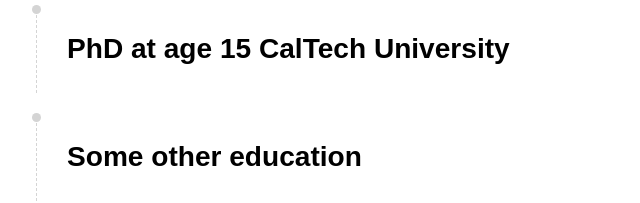
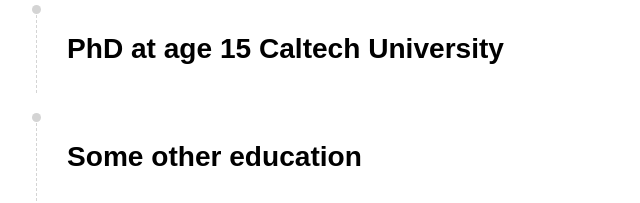
Before and after one commit to NoahMaktabi/noahmaktabi.github.io, a plain HTML site: page index.html in a window 1280 px wide. Shown: the part 1904-2107 px from the top of the page, 110-750 px from the left. Drawn offline with Linux system fonts and the light colour scheme; a web font is replaced by a local one.

Commit message:
Update index.html

```diff
--- a/index.html
+++ b/index.html
@@ -6,6 +6,7 @@
     <meta name="viewport" content="width=device-width, initial-scale=1.0">
     <meta name="description" content="Sheldon Cooper's Resume">
     <link rel="stylesheet" href="style.css">
+    <link rel = "icon" href ="sheldonhead.jpg" type = "image/x-icon">
     <link rel="preconnect" href="https://fonts.googleapis.com">
     <link rel="preconnect" href="https://fonts.gstatic.com" crossorigin>
     <link
@@ -95,7 +96,7 @@
             <div class="item">
                 <div class="item-content">
                     <div class="item-title-dated-div">
-                        <h3>PhD at age 15 CalTech University</h3>
+                        <h3>PhD at age 15 Caltech University</h3>
                         <p class="item-date">1992 to 1995</p>
                     </div>
                 </div>
```
